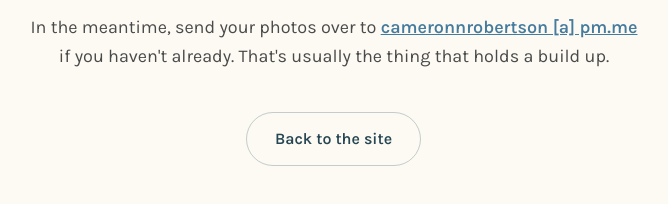
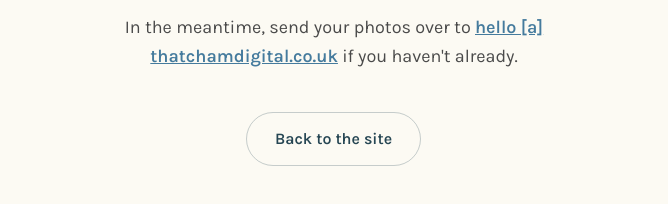
Before and after one commit to Cam-Zhu/thatchamdigital, a website: page src/thanks.html in a window 1280 px wide. Shown: the part 432-636 px from the top of the page, without its empty margins (306-974 px from the left). Drawn offline with nearby package versions, Linux system fonts and the light colour scheme; files that its build step writes are made by us from their sources.

Commit message:
Update thanks.html

```diff
--- a/src/thanks.html
+++ b/src/thanks.html
@@ -32,8 +32,8 @@
     </p>
     <p>
       In the meantime, send your photos over to
-      <a href="mailto:cameronnrobertson@pm.me" class="font-semibold text-river underline">cameronnrobertson [a] pm.me</a>
-      if you haven't already. That's usually the thing that holds a build up.
+      <a href="mailto:hello@thatchamdigital.co.uk" class="font-semibold text-river underline">hello [a] thatchamdigital.co.uk</a>
+      if you haven't already.
     </p>
   </div>
 
```
